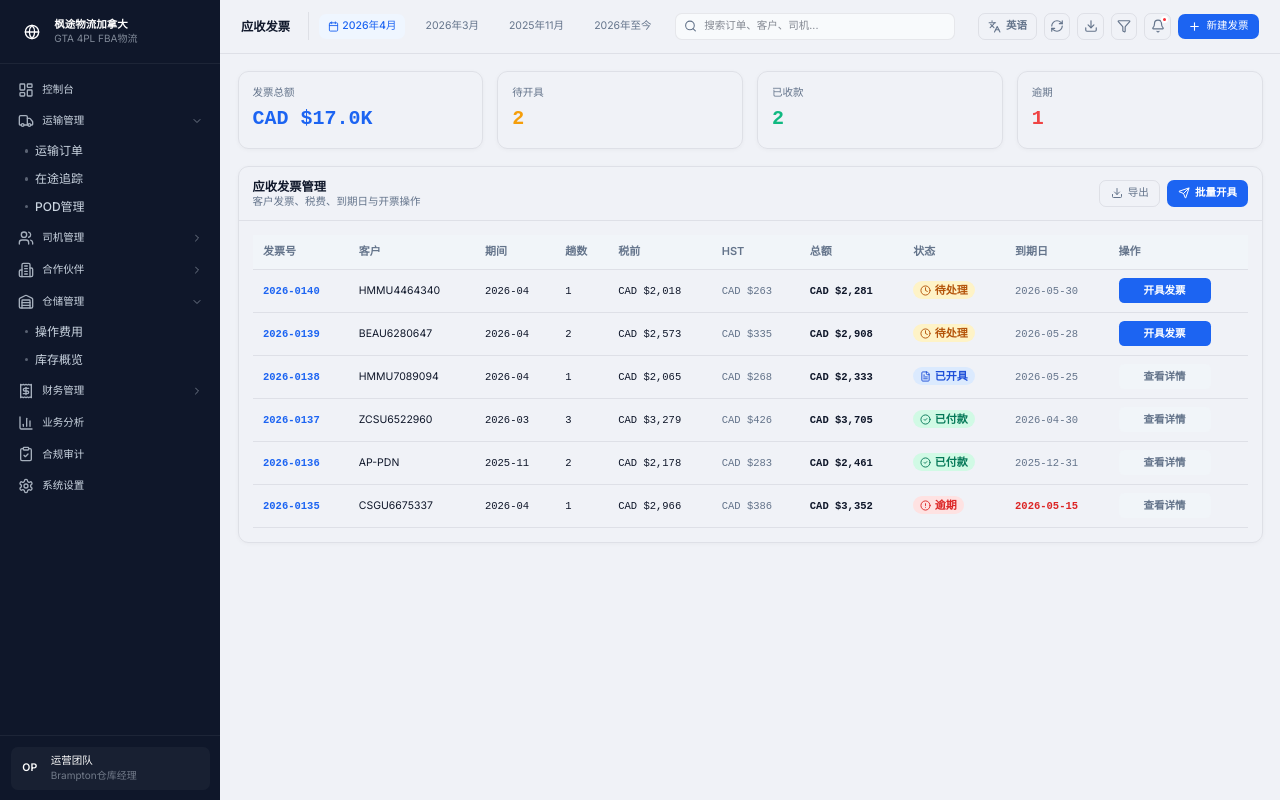
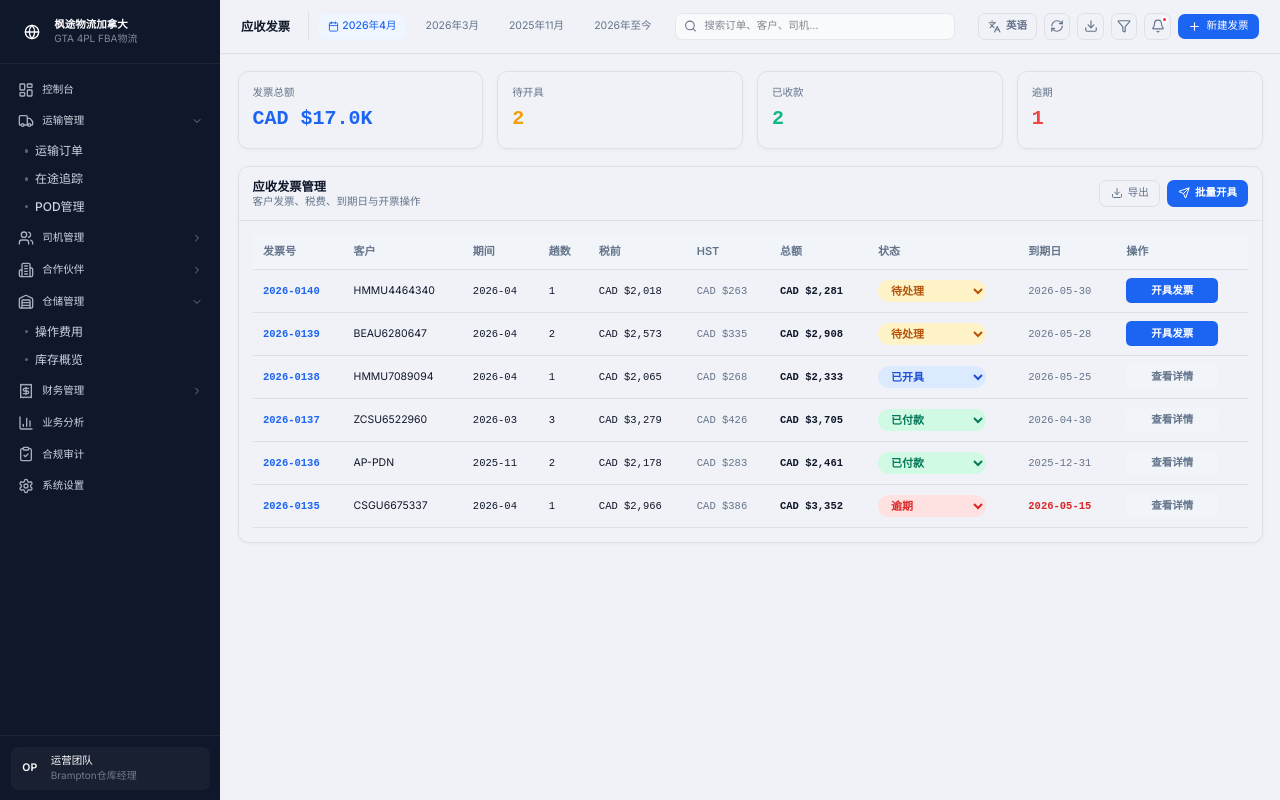
Before and after one commit to quakfoolee-dotcom/ERP_4PL_Logistic_App, a React (Vite) app: page / in a window 1280 px wide. Both pictures are taken after a click on the button "财务管理". Built offline with nearby package versions, Linux system fonts and the light colour scheme.

Commit message:
Add editable finance statuses

```diff
--- a/src/app/components/FinanceView.tsx
+++ b/src/app/components/FinanceView.tsx
@@ -107,6 +107,29 @@ export function FinanceView({ section = "finance", language = "zh" }: { section?
     toast.success(pick(language, "应付账款已批准", "Payable approved"));
   }
 
+  function updateInvoiceStatus(id: string, status: StatusKey) {
+    setInvoiceStatuses((previous) => ({ ...previous, [id]: status }));
+    toast.success(pick(language, "发票状态已更新", "Invoice status updated"));
+  }
+
+  function updatePayableStatus(id: string, status: StatusKey) {
+    setPayableStatuses((previous) => ({ ...previous, [id]: status }));
+    toast.success(pick(language, "应付状态已更新", "Payable status updated"));
+  }
+
+  function updateTransferStatus(id: string, status: StatusKey) {
+    const today = new Date().toLocaleDateString("en-CA");
+    setTransferRows((current) => current.map((transfer) => {
+      if (transfer.id !== id) return transfer;
+      return {
+        ...transfer,
+        status,
+        settled: status === "completed" ? (transfer.settled === "Pending" ? today : transfer.settled) : status === "pending" ? "Pending" : transfer.settled,
+      };
+    }));
+    toast.success(pick(language, "中转状态已更新", "Transfer status updated"));
+  }
+
   function createInvoice(invoice: InvoiceRow) {
     setInvoiceRows((current) => [invoice, ...current]);
     setInvoiceStatuses((previous) => ({ ...previous, [invoice.id]: "pending" }));
@@ -182,6 +205,7 @@ export function FinanceView({ section = "finance", language = "zh" }: { section?
           language={language}
           invoices={invoiceRows}
           invoiceStatus={invoiceStatus}
+          onStatusChange={updateInvoiceStatus}
           onIssue={issue}
           onBatchIssue={batchIssue}
           onSelectInvoice={setSelectedInvoice}
@@ -193,6 +217,7 @@ export function FinanceView({ section = "finance", language = "zh" }: { section?
           language={language}
           payables={payableRows}
           payableStatus={payableStatus}
+          onStatusChange={updatePayableStatus}
           onApprove={approvePayable}
           onSelectPayable={setSelectedPayable}
           onExport={exportCurrentSection}
@@ -202,6 +227,7 @@ export function FinanceView({ section = "finance", language = "zh" }: { section?
         <TransferSummary
           language={language}
           transfers={transferRows}
+          onStatusChange={updateTransferStatus}
           onSelectTransfer={setSelectedTransfer}
           onSettle={markTransferSettled}
           onExport={exportCurrentSection}
@@ -254,10 +280,11 @@ function FinanceOverview({ language }: { language: AppLanguage }) {
   );
 }
 
-function ARInvoices({ language, invoices, invoiceStatus, onIssue, onBatchIssue, onSelectInvoice, onExport }: {
+function ARInvoices({ language, invoices, invoiceStatus, onStatusChange, onIssue, onBatchIssue, onSelectInvoice, onExport }: {
   language: AppLanguage;
   invoices: InvoiceRow[];
   invoiceStatus: (invoice: InvoiceRow) => StatusKey;
+  onStatusChange: (id: string, status: StatusKey) => void;
   onIssue: (id: string) => void;
   onBatchIssue: () => void;
   onSelectInvoice: (invoice: InvoiceRow) => void;
@@ -291,7 +318,7 @@ function ARInvoices({ language, invoices, invoiceStatus, onIssue, onBatchIssue,
               <Mono key="amount">{invoice.amount}</Mono>,
               <MutedMono key="tax">{invoice.tax}</MutedMono>,
               <StrongMono key="total">{invoice.total}</StrongMono>,
-              <StatusPill key="status" status={currentStatus} language={language} />,
+              <StatusSelect key="status" status={currentStatus} language={language} options={["pending", "issued", "paid", "overdue"]} onChange={(status) => onStatusChange(invoice.id, status)} />,
               <span key="due" style={{ color: currentStatus === "overdue" ? "#DC2626" : "var(--muted-foreground)", fontFamily: "monospace", fontWeight: currentStatus === "overdue" ? 700 : 400 }}>{invoice.due}</span>,
               currentStatus === "pending"
                 ? <ActionButton key="action" label={pick(language, "开具发票", "Issue Invoice")} primary onClick={() => { onIssue(invoice.id); toast.success(pick(language, `发票 ${invoice.id} 已开具`, `Invoice ${invoice.id} issued`)); }} />
@@ -304,10 +331,11 @@ function ARInvoices({ language, invoices, invoiceStatus, onIssue, onBatchIssue,
   );
 }
 
-function APPayables({ language, payables, payableStatus, onApprove, onSelectPayable, onExport }: {
+function APPayables({ language, payables, payableStatus, onStatusChange, onApprove, onSelectPayable, onExport }: {
   language: AppLanguage;
   payables: PayableRow[];
   payableStatus: (payable: PayableRow) => StatusKey;
+  onStatusChange: (id: string, status: StatusKey) => void;
   onApprove: (id: string) => void;
   onSelectPayable: (payable: PayableRow) => void;
   onExport: () => void;
@@ -341,7 +369,7 @@ function APPayables({ language, payables, payableStatus, onApprove, onSelectPaya
               <Mono key="subtotal">{payable.subtotal}</Mono>,
               <MutedMono key="tax">{payable.tax}</MutedMono>,
               <StrongMono key="total">{payable.total}</StrongMono>,
-              <StatusPill key="status" status={currentStatus} language={language} />,
+              <StatusSelect key="status" status={currentStatus} language={language} options={["scheduled", "approved", "paid", "overdue"]} onChange={(status) => onStatusChange(payable.id, status)} />,
               <span key="due" style={{ color: currentStatus === "overdue" ? "#DC2626" : "var(--muted-foreground)", fontFamily: "monospace", fontWeight: currentStatus === "overdue" ? 700 : 400 }}>{payable.due}</span>,
               currentStatus === "scheduled"
                 ? <ActionButton key="action" label={pick(language, "批准", "Approve")} primary onClick={() => onApprove(payable.id)} />
@@ -354,9 +382,10 @@ function APPayables({ language, payables, payableStatus, onApprove, onSelectPaya
   );
 }
 
-function TransferSummary({ language, transfers, onSelectTransfer, onSettle, onExport }: {
+function TransferSummary({ language, transfers, onStatusChange, onSelectTransfer, onSettle, onExport }: {
   language: AppLanguage;
   transfers: TransferRow[];
+  onStatusChange: (id: string, status: StatusKey) => void;
   onSelectTransfer: (transfer: TransferRow) => void;
   onSettle: (id: string) => void;
   onExport: () => void;
@@ -387,7 +416,7 @@ function TransferSummary({ language, transfers, onSelectTransfer, onSettle, onEx
               <StrongMono key="revenue">{transfer.revenue}</StrongMono>,
               <MutedMono key="cost">{transfer.cost}</MutedMono>,
               <StrongMono key="margin">{transfer.margin}</StrongMono>,
-              <StatusPill key="status" status={transfer.status} language={language} />,
+              <StatusSelect key="status" status={transfer.status} language={language} options={["pending", "issued", "completed"]} onChange={(status) => onStatusChange(transfer.id, status)} />,
               <span key="settled" style={{ color: transfer.settled === "Pending" ? "#B45309" : "var(--muted-foreground)", fontFamily: "monospace" }}>{transfer.settled}</span>,
               transfer.status === "pending"
                 ? <ActionButton key="action" label={pick(language, "结算", "Settle")} primary onClick={() => onSettle(transfer.id)} />
@@ -497,6 +526,33 @@ function StatusPill({ status, language }: { status: StatusKey; language: AppLang
     <span className="inline-flex items-center gap-1 rounded-full px-2 py-0.5" style={{ background: meta.bg, color: meta.color, fontWeight: 700, fontSize: 11 }}>
       {meta.icon}{statusLabel(status, language)}
     </span>
+  );
+}
+
+function StatusSelect({ status, language, options, onChange }: { status: StatusKey; language: AppLanguage; options: StatusKey[]; onChange: (status: StatusKey) => void }) {
+  const meta = statusMeta[status];
+  return (
+    <select
+      value={status}
+      onChange={(event) => onChange(event.target.value as StatusKey)}
+      aria-label={pick(language, "更新状态", "Update status")}
+      style={{
+        background: meta.bg,
+        color: meta.color,
+        border: "none",
+        borderRadius: 999,
+        padding: "3px 26px 3px 9px",
+        fontSize: 11,
+        fontWeight: 800,
+        minWidth: 108,
+        cursor: "pointer",
+        outline: "none",
+      }}
+    >
+      {options.map((option) => (
+        <option key={option} value={option}>{statusLabel(option, language)}</option>
+      ))}
+    </select>
   );
 }
 
```
